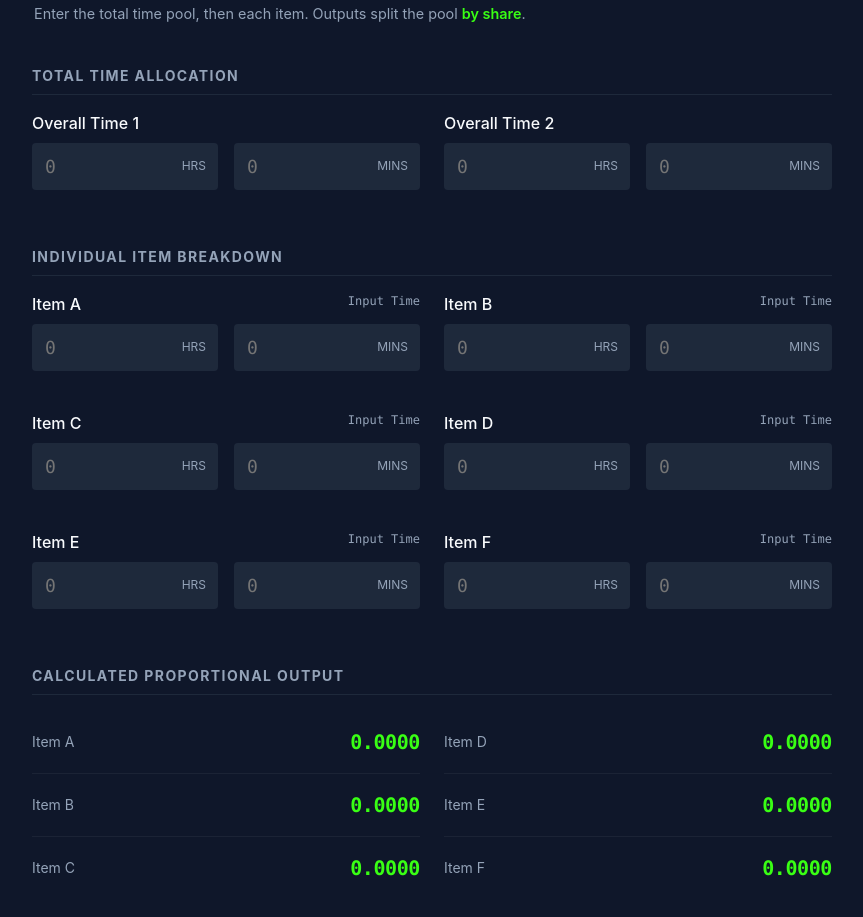
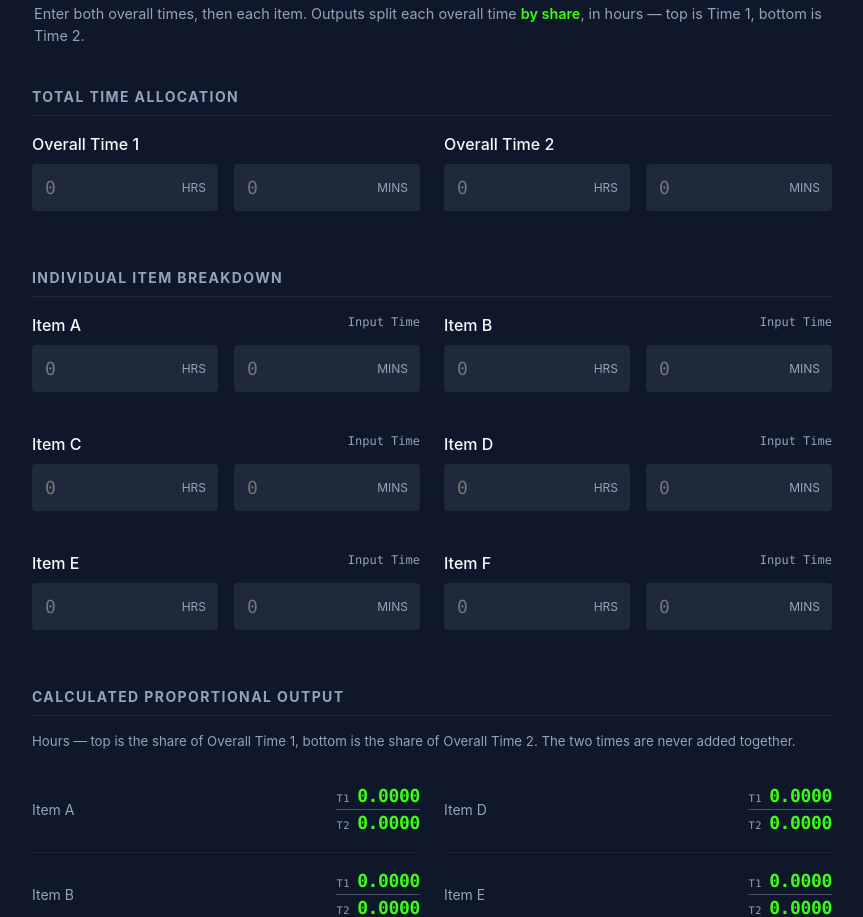
Before and after one commit to jadeitemods/Time-Allocator, a plain HTML site: page index.html in a window 1280 px wide. Shown: the part 54-971 px from the top of the page, without its empty margins (208-1071 px from the left). Drawn offline with Linux system fonts and the light colour scheme.

Commit message:
Time Allocator v1.1: Time 1 and Time 2 calculated in parallel, outputs in hours (T1 over T2 per item)

```diff
--- a/index.html
+++ b/index.html
@@ -195,6 +195,38 @@
             letter-spacing: -0.02em;
         }
 
+        /* FRACTION OUTPUTS (Time 1 over Time 2, in hours) */
+        .results-note {
+            font-size: 0.83rem;
+            color: var(--color-muted);
+            margin-bottom: var(--spacing-sm);
+        }
+        .result-value.frac {
+            display: flex;
+            flex-direction: column;
+            align-items: flex-end;
+            line-height: 1.35;
+            font-size: 1.125rem;
+        }
+        .frac-row {
+            display: flex;
+            align-items: baseline;
+            gap: 0.45rem;
+        }
+        .frac-tag {
+            font-family: var(--font-display);
+            font-size: 0.65rem;
+            font-weight: 400;
+            color: var(--color-muted);
+            letter-spacing: 0.05em;
+        }
+        .frac-line {
+            width: 100%;
+            height: 1px;
+            background: rgba(255, 255, 255, 0.25);
+            margin: 1px 0;
+        }
+
         /* PAGE HEADER */
         .page-head {
             padding: 2px 2px 0;
@@ -252,7 +284,7 @@
 <div class="container">
     <header class="page-head">
         <h1>Time Allocation Calculator</h1>
-        <p>Enter the total time pool, then each item. Outputs split the pool <strong>by share</strong>.</p>
+        <p>Enter both overall times, then each item. Outputs split each overall time <strong>by share</strong>, in hours — top is Time 1, bottom is Time 2.</p>
     </header>
 
     <!-- SECTION 1: TOTAL TIME INPUTS -->
@@ -413,33 +445,58 @@
     <!-- SECTION 3: RESULTS -->
     <section>
         <h2 class="section-title">Calculated Proportional Output</h2>
+        <p class="results-note">Hours — top is the share of Overall Time 1, bottom is the share of Overall Time 2. The two times are never added together.</p>
         <div class="grid-2-col">
             <div id="results-left">
                 <div class="result-row">
                     <span class="result-label">Item A</span>
-                    <span class="result-value" id="out-a">0.0000</span>
+                    <span class="result-value frac">
+                        <span class="frac-row"><span class="frac-tag">T1</span><span id="out-a-1">0.0000</span></span>
+                        <span class="frac-line"></span>
+                        <span class="frac-row"><span class="frac-tag">T2</span><span id="out-a-2">0.0000</span></span>
+                    </span>
                 </div>
                 <div class="result-row">
                     <span class="result-label">Item B</span>
-                    <span class="result-value" id="out-b">0.0000</span>
+                    <span class="result-value frac">
+                        <span class="frac-row"><span class="frac-tag">T1</span><span id="out-b-1">0.0000</span></span>
+                        <span class="frac-line"></span>
+                        <span class="frac-row"><span class="frac-tag">T2</span><span id="out-b-2">0.0000</span></span>
+                    </span>
                 </div>
                 <div class="result-row">
                     <span class="result-label">Item C</span>
-                    <span class="result-value" id="out-c">0.0000</span>
+                    <span class="result-value frac">
+                        <span class="frac-row"><span class="frac-tag">T1</span><span id="out-c-1">0.0000</span></span>
+                        <span class="frac-line"></span>
+                        <span class="frac-row"><span class="frac-tag">T2</span><span id="out-c-2">0.0000</span></span>
+                    </span>
                 </div>
             </div>
             <div id="results-right">
                 <div class="result-row">
                     <span class="result-label">Item D</span>
-                    <span class="result-value" id="out-d">0.0000</span>
+                    <span class="result-value frac">
+                        <span class="frac-row"><span class="frac-tag">T1</span><span id="out-d-1">0.0000</span></span>
+                        <span class="frac-line"></span>
+                        <span class="frac-row"><span class="frac-tag">T2</span><span id="out-d-2">0.0000</span></span>
+                    </span>
                 </div>
                 <div class="result-row">
                     <span class="result-label">Item E</span>
-                    <span class="result-value" id="out-e">0.0000</span>
+                    <span class="result-value frac">
+                        <span class="frac-row"><span class="frac-tag">T1</span><span id="out-e-1">0.0000</span></span>
+                        <span class="frac-line"></span>
+                        <span class="frac-row"><span class="frac-tag">T2</span><span id="out-e-2">0.0000</span></span>
+                    </span>
                 </div>
                 <div class="result-row">
                     <span class="result-label">Item F</span>
-                    <span class="result-value" id="out-f">0.0000</span>
+                    <span class="result-value frac">
+                        <span class="frac-row"><span class="frac-tag">T1</span><span id="out-f-1">0.0000</span></span>
+                        <span class="frac-line"></span>
+                        <span class="frac-row"><span class="frac-tag">T2</span><span id="out-f-2">0.0000</span></span>
+                    </span>
                 </div>
             </div>
         </div>
@@ -448,7 +505,7 @@
     <p class="hint"><strong>On your home screen:</strong> in Safari, tap Share, then “Add to Home Screen” — it will open full-screen as <strong>Time Alloc</strong>, with no address bar.</p>
 
     <div class="footer">
-        TIME CALCULATOR v1.0
+        TIME CALCULATOR v1.1
     </div>
 </div>
 
@@ -472,12 +529,12 @@
         };
 
         const outputs = {
-            a: document.getElementById('out-a'),
-            b: document.getElementById('out-b'),
-            c: document.getElementById('out-c'),
-            d: document.getElementById('out-d'),
-            e: document.getElementById('out-e'),
-            f: document.getElementById('out-f'),
+            a: { t1: document.getElementById('out-a-1'), t2: document.getElementById('out-a-2') },
+            b: { t1: document.getElementById('out-b-1'), t2: document.getElementById('out-b-2') },
+            c: { t1: document.getElementById('out-c-1'), t2: document.getElementById('out-c-2') },
+            d: { t1: document.getElementById('out-d-1'), t2: document.getElementById('out-d-2') },
+            e: { t1: document.getElementById('out-e-1'), t2: document.getElementById('out-e-2') },
+            f: { t1: document.getElementById('out-f-1'), t2: document.getElementById('out-f-2') },
         };
 
         const allInputs = [
@@ -497,10 +554,13 @@
             return num.toFixed(4);
         };
 
-        // Core Logic
+        // Core Logic — Time 1 and Time 2 are calculated in parallel, never added together.
+        // Each item's share is its input minutes / sum of all item minutes.
+        // Each output is that share x that overall time, in hours (minutes / 60).
         const calculate = () => {
-            // 1. Calculate Total Time Pool (in minutes)
-            const totalMinutes = getMinutes(inputs.t1h, inputs.t1m) + getMinutes(inputs.t2h, inputs.t2m);
+            // 1. Overall times, kept separate, converted to hours
+            const total1Hours = getMinutes(inputs.t1h, inputs.t1m) / 60;
+            const total2Hours = getMinutes(inputs.t2h, inputs.t2m) / 60;
 
             // 2. Calculate Individual Minutes
             const items = ['a', 'b', 'c', 'd', 'e', 'f'];
@@ -513,26 +573,24 @@
                 totalIndividualMinutes += mins;
             });
 
-            // 3. Calculate Proportions
-            // Logic: If Total Time is 0, result is 0.
-            // If Total Individual is 0, result is 0.
-            // Else: (Individual / Total Individual) * Total Time
-
+            // 3. Calculate Proportions, one pool at a time
+            // If an overall time is 0, or there are no item minutes, that side is 0 —
+            // independently of the other side.
             items.forEach(key => {
-                let result = 0;
-
-                if (totalMinutes > 0 && totalIndividualMinutes > 0) {
-                    const ratio = itemMinutes[key] / totalIndividualMinutes;
-                    result = totalMinutes * ratio;
-                }
+                const ratio = totalIndividualMinutes > 0 ? itemMinutes[key] / totalIndividualMinutes : 0;
+                const result1 = total1Hours > 0 ? ratio * total1Hours : 0;
+                const result2 = total2Hours > 0 ? ratio * total2Hours : 0;
 
                 // Update DOM
-                outputs[key].textContent = formatNumber(result);
+                outputs[key].t1.textContent = formatNumber(result1);
+                outputs[key].t2.textContent = formatNumber(result2);
 
                 // Visual feedback
-                outputs[key].classList.remove('updated');
-                void outputs[key].offsetWidth; // Trigger reflow
-                outputs[key].classList.add('updated');
+                [outputs[key].t1, outputs[key].t2].forEach(el => {
+                    el.classList.remove('updated');
+                    void el.offsetWidth; // Trigger reflow
+                    el.classList.add('updated');
+                });
             });
         };
 
```
